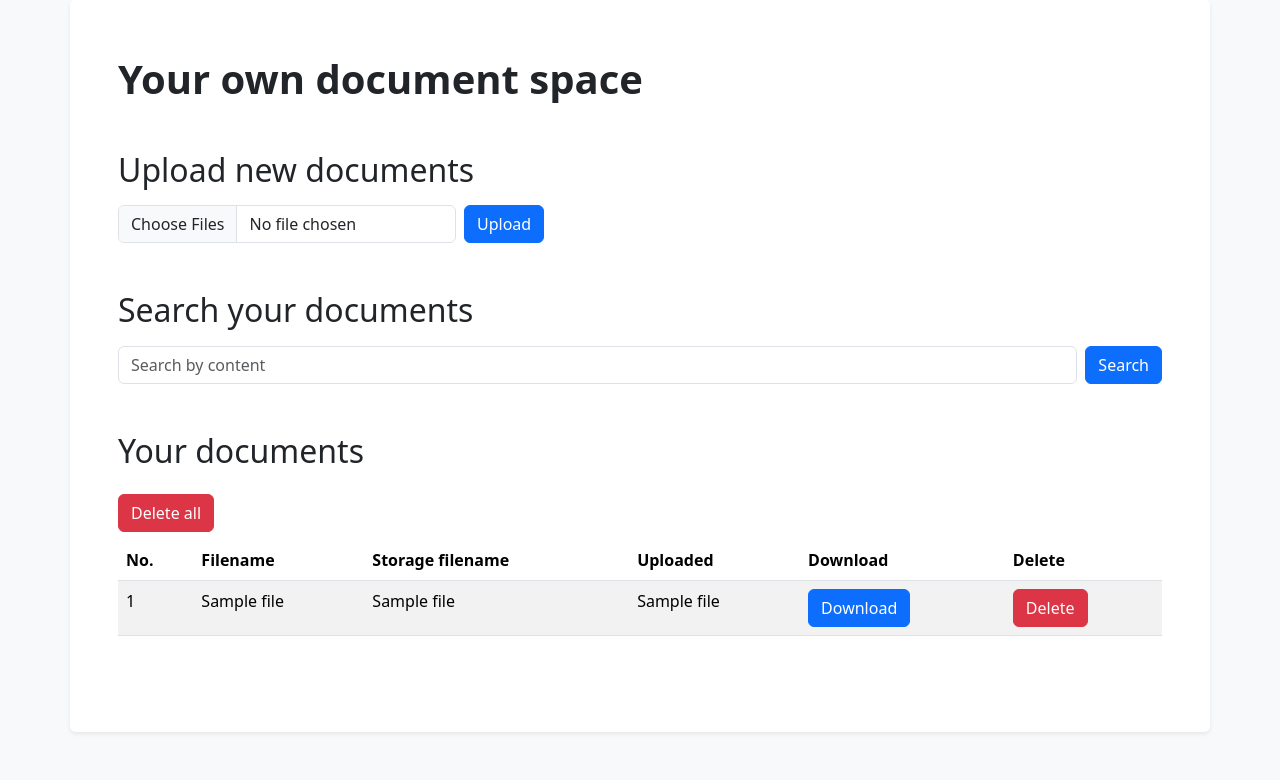
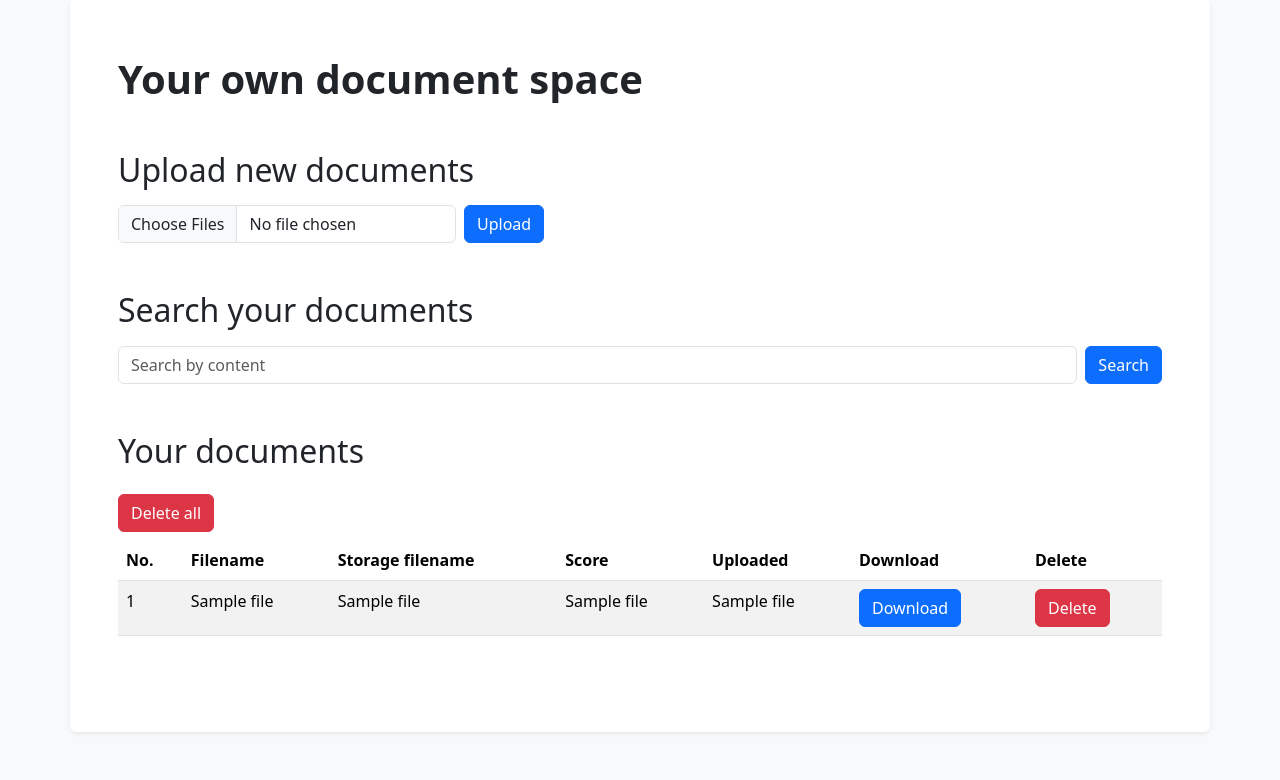
Before and after one commit to niz-ka/es-project, a Flask app: template app/templates/index.html in a window 1280 px wide. Shown: the part 49-829 px from the top of the page. Run offline with Flask 3, Linux system fonts and the light colour scheme; the template is opened without the code that fills it: most values are stand-ins (such as "Sample title", 1, 10 or a date in 2020).

Commit message:
feat: add score column

```diff
--- a/app/app.py
+++ b/app/app.py
@@ -30,7 +30,7 @@ def index():
                 "match": {
                     "attachment.content": {
                         "query": search_arg,
-                        "analyzer": ANALYZER
+                        # "analyzer": ANALYZER
                     }
                 }
             },
@@ -47,7 +47,8 @@ def index():
         real_filename = doc['_source']['real_filename']
         secure_filename = doc['_source']['secure_filename']
         uploaded = doc['_source']['uploaded']
-        files.append((i + 1, real_filename, secure_filename, uploaded))
+        score = doc['_score']
+        files.append((i + 1, real_filename, secure_filename, uploaded, score))
 
     return render_template('index.html', files=files, search_arg=search_arg)
 
--- a/app/templates/index.html
+++ b/app/templates/index.html
@@ -46,6 +46,7 @@
                         <th>No.</th>
                         <th>Filename</th>
                         <th>Storage filename</th>
+                        <th>Score</th>
                         <th>Uploaded</th>
                         <th>Download</th>
                         <th>Delete</th>
@@ -57,6 +58,7 @@
                         <td>{{ file[0] }}</td>
                         <td>{{ file[1] }}</td>
                         <td>{{ file[2] }}</td>
+                        <td>{{ file[4] }}</td>
                         <td>{{ file[3] }}</td>
                         <td><a href="{{ url_for('download_file', name=file[2]) }}" class="btn btn-primary"
                                 target="_blank">Download</a>
```
